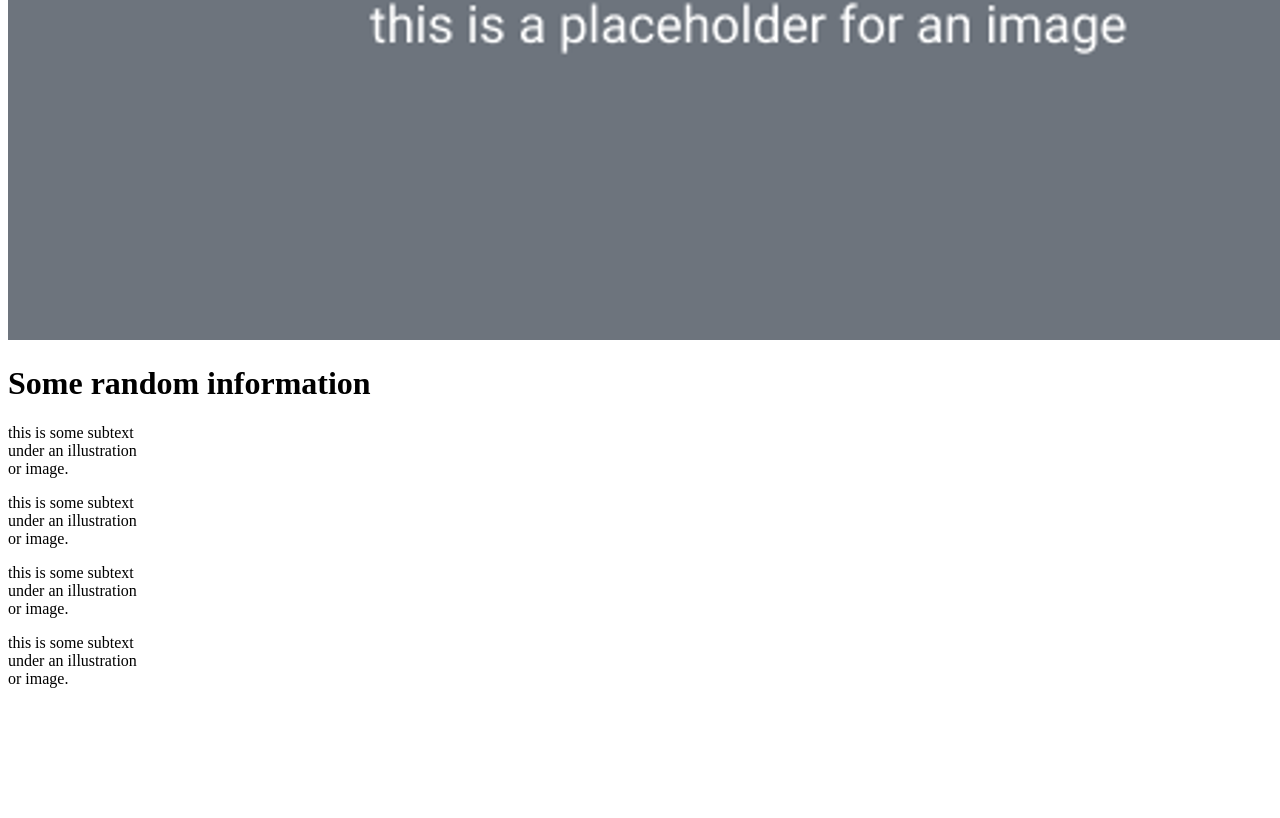
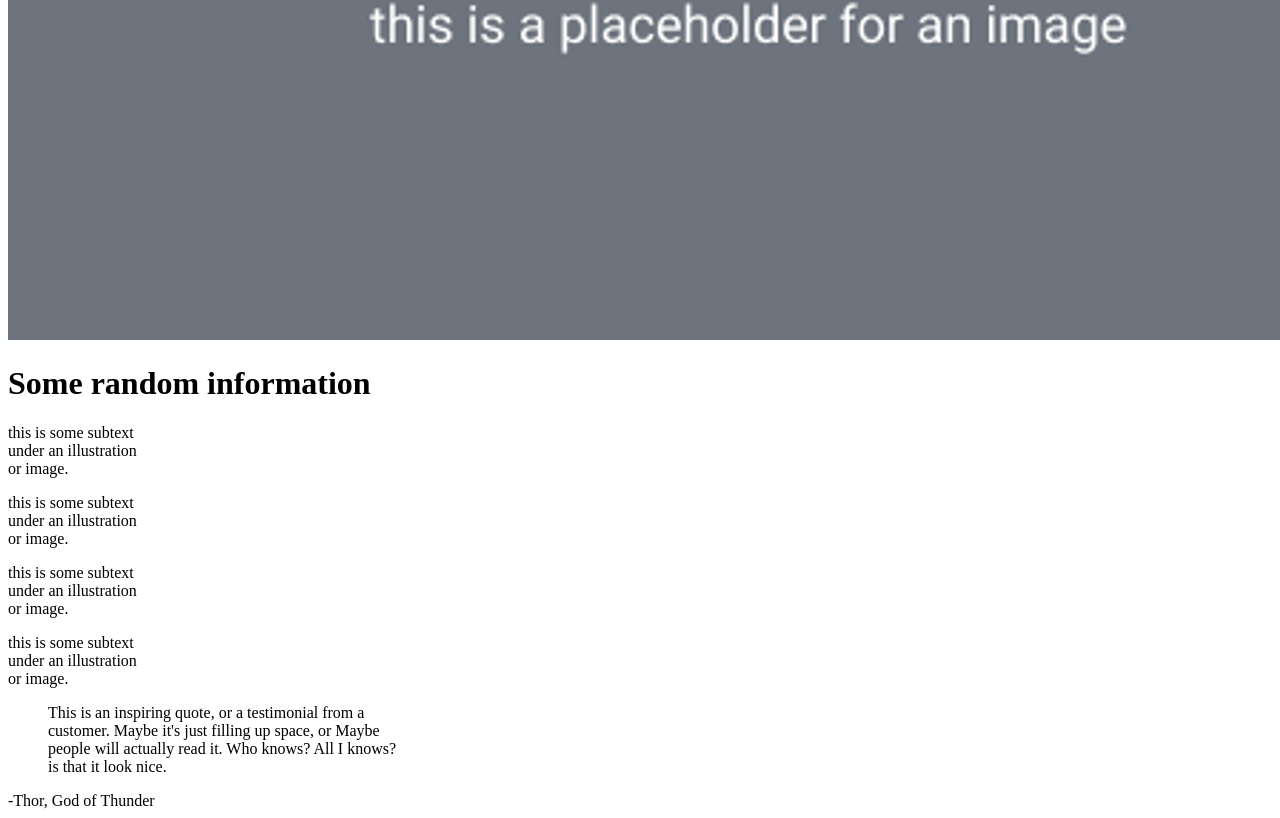
Before and after one commit to bilalfarid-1/Landing-Page, a plain HTML site: page index.html in a window 1280 px wide. Shown: the part 592-1410 px from the top of the page. Before the commit the page ends 1296 px from the top, so only its background shows below. Drawn offline with Linux system fonts and the light colour scheme.

Commit message:
Add a quote section

```diff
--- a/index.html
+++ b/index.html
@@ -61,5 +61,15 @@
         </div>
     </div>
 
+    <div class="quote-container">
+        <blockquote class="quote">This is an inspiring quote, or a testimonial from a<br>
+            customer. Maybe it's just filling up space, or Maybe<br>
+            people will actually read it. Who knows? All I knows?<br>
+            is that it look nice.
+        </blockquote>
+        <footer class="quote-author">-Thor, God of Thunder</footer>
+
+    </div>
+
 </body>
 </html>
```
